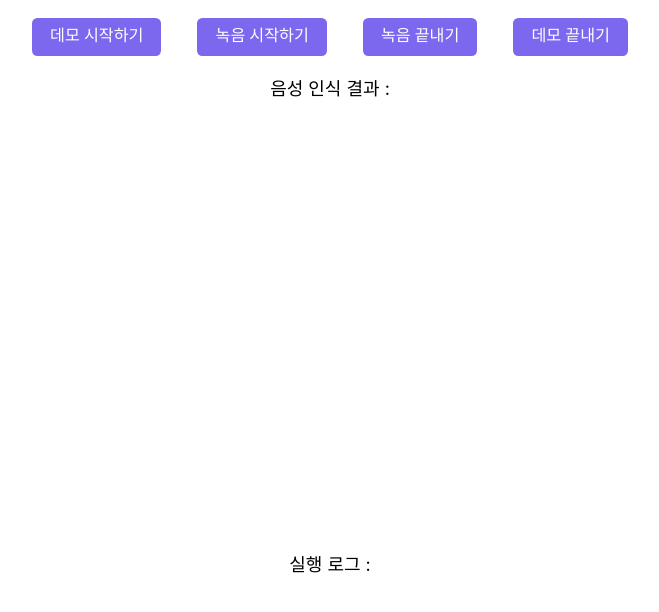
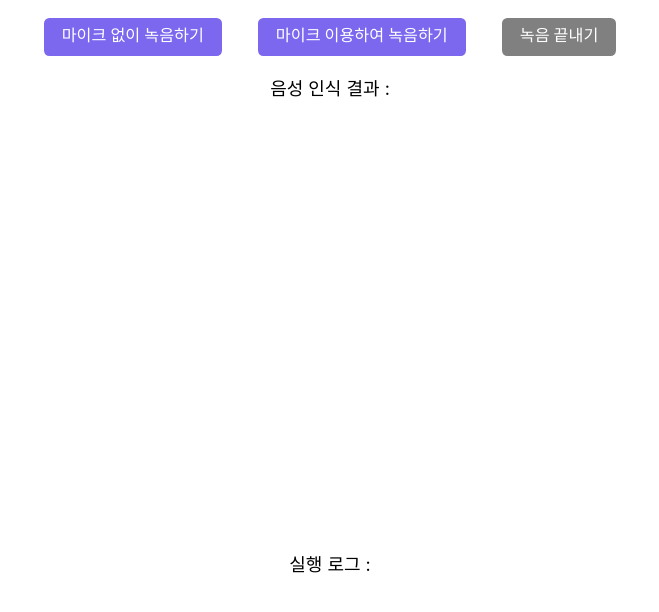
Before and after one commit to h-yes-oo/vision-note, a React (Create React App) app: page /demo in a window 1280 px wide. Shown: the top 612 px of the page, without its empty margins (310-969 px from the left). Built offline with nearby package versions, Linux system fonts and the light colour scheme; no server answers; a web font is replaced by a local one.

Commit message:
give two record options to user and error handling

```diff
--- a/src/pages/SttDemoPage/index.tsx
+++ b/src/pages/SttDemoPage/index.tsx
@@ -10,10 +10,13 @@ interface Props {}
 
 const SttDemoPage: FC<Props> = () => {
   const [dictate, setDictate] = useState<Dictate>();
+  const [recording, setRecording] = useState<boolean>(false);
   const logRef: React.RefObject<HTMLDivElement> = useRef<HTMLDivElement>(null);
   const transcriptRef: React.RefObject<HTMLDivElement> =
     useRef<HTMLDivElement>(null);
-  const startRef: React.RefObject<HTMLButtonElement> =
+  const startRef1: React.RefObject<HTMLButtonElement> =
+    useRef<HTMLButtonElement>(null);
+  const startRef2: React.RefObject<HTMLButtonElement> =
     useRef<HTMLButtonElement>(null);
   const user = useRecoilValue(userInfo);
 
@@ -48,12 +51,16 @@ const SttDemoPage: FC<Props> = () => {
           json.num_workers_available + ':' + json.num_requests_processed
         );
         if (json.num_workers_available === 0) {
-          const startBtn = startRef.current;
-          if (startBtn !== null) startBtn.disabled = true;
+          const startBtn1 = startRef1.current;
+          if (startBtn1 !== null) startBtn1.disabled = true;
+          const startBtn2 = startRef2.current;
+          if (startBtn2 !== null) startBtn2.disabled = true;
           addToLogs('unable to start\n');
         } else {
-          const startBtn = startRef.current;
-          if (startBtn !== null) startBtn.disabled = false;
+          const startBtn1 = startRef1.current;
+          if (startBtn1 !== null) startBtn1.disabled = false;
+          const startBtn2 = startRef2.current;
+          if (startBtn2 !== null) startBtn2.disabled = false;
           addToLogs('can start\n');
         }
       },
@@ -82,31 +89,45 @@ const SttDemoPage: FC<Props> = () => {
     };
   }, [dictate]);
 
-  const startListening = () => {
-    if (dictate !== undefined) dictate.startListening();
+  const recordWithMic = () => {
+    if (dictate !== undefined) {
+      dictate.init(0).then((result) => {
+        if (result) {
+          dictate.startListening();
+          setRecording(true);
+        }
+      });
+    }
   };
 
   const stopListening = () => {
     if (dictate !== undefined) dictate.stopListening();
+    setRecording(false);
   };
 
-  const cancel = () => {
-    if (dictate !== undefined) dictate.cancel();
-  };
-
-  const init = () => {
-    if (dictate !== undefined) dictate.init();
+  const recordWithoutMic = () => {
+    if (dictate !== undefined) {
+      dictate.init(1).then((result) => {
+        if (result) {
+          dictate.startListening();
+          setRecording(true);
+        }
+      });
+    }
   };
 
   return (
     <Root>
       <ButtonWrapper>
-        <PurpleButton onClick={init}>데모 시작하기</PurpleButton>
-        <PurpleButton ref={startRef} onClick={startListening}>
-          녹음 시작하기
+        <PurpleButton ref={startRef1} onClick={recordWithoutMic}>
+          마이크 없이 녹음하기
         </PurpleButton>
-        <PurpleButton onClick={stopListening}>녹음 끝내기</PurpleButton>
-        <PurpleButton onClick={cancel}>데모 끝내기</PurpleButton>
+        <PurpleButton ref={startRef2} onClick={recordWithMic}>
+          마이크 이용하여 녹음하기
+        </PurpleButton>
+        <PurpleButton onClick={stopListening} disabled={!recording}>
+          녹음 끝내기
+        </PurpleButton>
       </ButtonWrapper>
       <Title>음성 인식 결과 : </Title>
       <Logs ref={transcriptRef} />
@@ -160,6 +181,10 @@ const Button = styled.button`
   display: flex;
   align-items: center;
   justify-content: center;
+
+  &:disabled {
+    background-color: grey;
+  }
 `;
 
 const PurpleButton = styled(Button)`
@@ -167,9 +192,12 @@ const PurpleButton = styled(Button)`
   color: #fff;
   border-radius: 6rem;
 
-  &:hover {
-    cursor: pointer;
-    background-color: #6a58d3;
+  &:hover,
+  &:active {
+    &:not([disabled]) {
+      cursor: pointer;
+      background-color: #6a58d3;
+    }
   }
 `;
 
--- a/src/stt/dictate.ts
+++ b/src/stt/dictate.ts
@@ -77,9 +77,11 @@ interface CustomWindow {
 }
 
 export class Dictate {
+  stream: MediaStream;
+
   getConfig: () => Config;
 
-  init: () => void;
+  init: (type: number) => Promise<boolean>;
 
   startListening: () => void;
 
@@ -165,22 +167,30 @@ export class Dictate {
       return config;
     };
 
+    const setStream = (stream) => {
+      this.stream = stream;
+    };
+
     // Set up the recorder (incl. asking permission)
     // Initializes audioContext
     // Can be called multiple times.
     // TODO: call something on success (MSG_INIT_RECORDER is currently called)
-    this.init = function () {
-      const audioSourceConstraints: AudioSourceConstraints = {};
+    this.init = (type: number) => {
+      return new Promise((resolve, reject) => {
         config.onEvent(
           MSG_WAITING_MICROPHONE,
           'Waiting for approval to access your microphone ...'
         );
+        // 유저로부터 stream 받아오기
         try {
           // window.AudioContext = window.AudioContext || window.webkitAudioContext;
           // navigator.mediaDevices.getUserMedia = navigator.mediaDevices.getUserMedia || navigator.mediaDevices.webkitGetUserMedia || navigator.mediaDevices.mozGetUserMedia;
           audioContext = new AudioContext();
 
-        if (navigator.mediaDevices.getUserMedia) {
+          if (navigator.mediaDevices.getUserMedia !== undefined) {
+            // 마이크를 이용하여 녹음
+            if (type === 0) {
+              const audioSourceConstraints: AudioSourceConstraints = {};
               if (config.audioSourceId) {
                 audioSourceConstraints.audio = {
                   optional: [{ sourceId: config.audioSourceId }],
@@ -190,28 +200,84 @@ export class Dictate {
               }
               navigator.mediaDevices
                 .getUserMedia(audioSourceConstraints)
-            .then(function (stream) {
+                .then((stream) => {
+                  setStream(stream);
                   /* use the stream */
                   const input: MediaStreamAudioSourceNode =
                     audioContext.createMediaStreamSource(stream);
-              config.onEvent(MSG_MEDIA_STREAM_CREATED, 'Media stream created');
+                  config.onEvent(
+                    MSG_MEDIA_STREAM_CREATED,
+                    'Media stream created'
+                  );
                   // Firefox loses the audio input stream every five seconds
                   // To fix added the input to window.source
-              let window: Window & CustomWindow & typeof globalThis;
-              if (document.defaultView !== null) {
-                window = document.defaultView;
-                window.source = input;
-                window.userSpeechAnalyser = audioContext.createAnalyser();
-                input.connect(window.userSpeechAnalyser);
-              }
+                  // let window: Window & CustomWindow & typeof globalThis;
+                  // if (document.defaultView !== null) {
+                  //   window = document.defaultView;
+                  //   window.source = input;
+                  //   window.userSpeechAnalyser = audioContext.createAnalyser();
+                  //   input.connect(window.userSpeechAnalyser);
+                  // }
                   config.rafCallback();
                   recorder = new Recorder(input, {
                     workerPath: config.recorderWorkerPath,
                   });
                   config.onEvent(MSG_INIT_RECORDER, 'Recorder initialized');
+                  resolve(true);
                 });
             } else {
+              // 마이크를 통하지 않고 오디오 캡쳐
+              const displayMediaConstraints = {
+                video: true,
+                audio: {
+                  sampleRate: 16000,
+                },
+              };
+              navigator.mediaDevices
+                .getDisplayMedia(displayMediaConstraints)
+                .then((stream) => {
+                  setStream(stream);
+                  /* use the stream */
+                  try {
+                    const input: MediaStreamAudioSourceNode =
+                      audioContext.createMediaStreamSource(stream);
+                    config.onEvent(
+                      MSG_MEDIA_STREAM_CREATED,
+                      'Media stream created'
+                    );
+                    // Firefox loses the audio input stream every five seconds
+                    // To fix added the input to window.source
+                    // let window: Window & CustomWindow & typeof globalThis;
+                    // if (document.defaultView !== null) {
+                    //   window = document.defaultView;
+                    //   window.source = input;
+                    //   window.userSpeechAnalyser = audioContext.createAnalyser();
+                    //   input.connect(window.userSpeechAnalyser);
+                    // }
+                    config.rafCallback();
+                    recorder = new Recorder(input, {
+                      workerPath: config.recorderWorkerPath,
+                    });
+                    config.onEvent(MSG_INIT_RECORDER, 'Recorder initialized');
+                    resolve(true);
+                  } catch {
+                    // 오디오가 공유되지 않은 경우
+                    alert('오디오 공유 표시에 체크해주세요');
+                    // 공유된 화면 취소
+                    if (stream !== undefined) {
+                      const tracks = stream.getTracks();
+                      if (tracks !== undefined)
+                        tracks.forEach((track) => {
+                          track.stop();
+                        });
+                    }
+                    resolve(false);
+                  }
+                });
+            }
+          } else {
             config.onError(ERR_CLIENT, 'No user media support');
+            resolve(false);
           }
         } catch (e) {
           // Firefox 24: TypeError: AudioContext is not a constructor
@@ -220,11 +286,13 @@ export class Dictate {
             ERR_CLIENT,
             `Error initializing Web Audio browser: ${e}`
           );
+          resolve(false);
         }
+      });
     };
 
     // Start recording and transcribing
-    this.startListening = function () {
+    this.startListening = () => {
       if (!recorder) {
         config.onError(ERR_AUDIO, 'Recorder undefined');
         return;
@@ -245,7 +313,7 @@ export class Dictate {
     };
 
     // Stop listening, i.e. recording and sending of new input.
-    this.stopListening = function () {
+    this.stopListening = () => {
       // Stop the regular sending of audio
       clearInterval(intervalKey);
       // Stop recording
@@ -253,19 +321,28 @@ export class Dictate {
         recorder.stop();
         config.onEvent(MSG_STOP, 'Stopped recording');
         // Push the remaining audio to the server
-        recorder.export16kMono(function (blob) {
+        recorder.export16kMono((blob) => {
           socketSend(blob);
           socketSend(TAG_END_OF_SENTENCE);
           recorder.clear();
         }, 'audio/x-raw');
         config.onEndOfSpeech();
+        // custom : stopListening 시에 녹음 완전히 취소
+        if (this.stream !== undefined) {
+          const tracks = this.stream.getTracks();
+          if (tracks !== undefined) {
+            tracks.forEach((track) => {
+              track.stop();
+            });
+          }
+        }
       } else {
         config.onError(ERR_AUDIO, 'Recorder undefined');
       }
     };
 
     // Cancel everything without waiting on the server
-    this.cancel = function () {
+    this.cancel = () => {
       // Stop the regular sending of audio (if present)
       clearInterval(intervalKey);
       if (recorder) {
@@ -280,13 +357,13 @@ export class Dictate {
     };
 
     // Sets the URL of the speech server
-    this.setServer = function (server) {
+    this.setServer = (server) => {
       config.server = server;
       config.onEvent(MSG_SERVER_CHANGED, `Server changed: ${server}`);
     };
 
     // Sets the URL of the speech server status server
-    this.setServerStatus = function (serverStatus) {
+    this.setServerStatus = (serverStatus) => {
       config.serverStatus = serverStatus;
 
       if (config.onServerStatus) {
@@ -331,7 +408,7 @@ export class Dictate {
     };
 
     // Private methods
-    function socketSend(item) {
+    const socketSend = (item) => {
       if (ws) {
         const state = ws.readyState;
         if (state === 1) {
@@ -363,9 +440,9 @@ export class Dictate {
           `No web socket connection: failed to send: ${item}`
         );
       }
-    }
+    };
 
-    function createWebSocket() {
+    const createWebSocket = () => {
       // TODO: do we need to use a protocol?
       // let ws = new WebSocket("ws://127.0.0.1:8081", "echo-protocol");
       let url = `${config.server}?${config.contentType}`;
@@ -377,7 +454,7 @@ export class Dictate {
       }
       const ws = new WebSocket(url);
 
-      ws.onmessage = function (e) {
+      ws.onmessage = (e) => {
         const { data } = e;
         config.onEvent(MSG_WEB_SOCKET, data);
         if (data instanceof Object && !(data instanceof Blob)) {
@@ -398,7 +475,6 @@ export class Dictate {
               }
             }
           } else {
-            console.log(ws);
             config.onError(
               ERR_SERVER,
               `Server error: ${res.status}:${getDescription(res.status)}`
@@ -408,9 +484,9 @@ export class Dictate {
       };
 
       // Start recording only if the socket becomes open
-      ws.onopen = function (e) {
-        intervalKey = setInterval(function () {
-          recorder.export16kMono(function (blob) {
+      ws.onopen = (e) => {
+        intervalKey = setInterval(() => {
+          recorder.export16kMono((blob) => {
             socketSend(blob);
             recorder.clear();
           }, 'audio/x-raw');
@@ -427,7 +503,7 @@ export class Dictate {
       // http://tools.ietf.org/html/rfc6455#section-7.4.1
       // 1005:
       // 1006:
-      ws.onclose = function (e) {
+      ws.onclose = (e) => {
         const { code, reason, wasClean } = e;
         // The server closes the connection (only?)
         // when its endpointer triggers.
@@ -435,13 +511,13 @@ export class Dictate {
         config.onEvent(MSG_WEB_SOCKET_CLOSE, `${code}/${reason}/${wasClean}`);
       };
 
-      ws.onerror = function (e: any) {
+      ws.onerror = (e: any) => {
         const { data } = e;
         config.onError(ERR_NETWORK, data);
       };
 
       return ws;
-    }
+    };
 
     function monitorServerStatus() {
       if (wsServerStatus) {
@@ -453,11 +529,11 @@ export class Dictate {
       };
     }
 
-    function getDescription(code) {
+    const getDescription = (code) => {
       if (code in SERVER_STATUS_CODE) {
         return SERVER_STATUS_CODE[code];
       }
       return 'Unknown error';
+    };
   }
 }
-}
```
Lines whose indentation alone changed are shown as unchanged.
